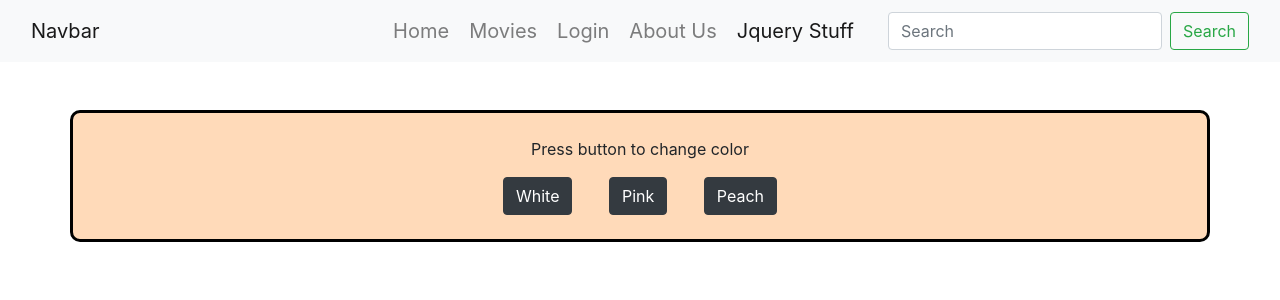
After one commit to MrCreature/CInemaTicket, a PHP site: page /JQuery.html in a window 1280 px wide. The commit adds this page. Shown: the top 300 px of the page. Run offline with PHP 8.4, Linux system fonts and the light colour scheme.

Commit message:
JQuery v1

```diff
--- /dev/null
+++ b/JQuery.html
@@ -0,0 +1,55 @@
+<!DOCTYPE html>
+<html lang="en">
+<head>
+    <meta charset="utf-8">
+    <meta name="viewport" content="width=device-width, initial-scale=1">
+    <title>WELCOME TO SPCINEMA</title>
+    <script src="js/home.js"></script>
+    <link rel="stylesheet" href="https://maxcdn.bootstrapcdn.com/bootstrap/4.3.1/css/bootstrap.min.css">
+    <script src="https://ajax.googleapis.com/ajax/libs/jquery/3.3.1/jquery.min.js"></script>
+    <script src="https://cdnjs.cloudflare.com/ajax/libs/popper.js/1.14.7/umd/popper.min.js"></script>
+    <script src="https://maxcdn.bootstrapcdn.com/bootstrap/4.3.1/js/bootstrap.min.js"></script>
+    <link rel="stylesheet" type="text/css" href="css/home.css">
+    <script>
+
+    </script>
+</head>
+<body>
+<div class="container-fluid custom-nav  bg-light">
+    <nav class="navbar navbar-default navbar-expand-lg navbar-light">
+        <a class="navbar-brand" href="#">Navbar</a>
+        <div class="navbar-collapse">
+            <ul class="navbar-nav ml-auto mr-4">
+                <li class="nav-item">
+                    <a class="nav-link" href="Home.html">Home</a>
+                </li>
+                <li class="nav-item">
+                    <a class="nav-link" href="Movies.html">Movies</a>
+                </li>
+                <li class="nav-item">
+                    <a class="nav-link" href="Login.html">Login</a>
+                </li>
+                <li class="nav-item">
+                    <a class="nav-link" href="AboutUs.html">About Us</a>
+                </li>
+                <li class="nav-item">
+                    <a class="nav-link active" href="#">Jquery Stuff</a>
+                </li>
+            </ul>
+            <form>
+                <div  class="form-inline my-2 my-lg-0">
+                    <input class="form-control mr-sm-2" type="search" placeholder="Search" aria-label="Search">
+                    <button class="btn btn-outline-success my-2 my-sm-0" type="submit">Search</button>
+                </div>
+            </form>
+        </div>
+    </nav>
+</div>
+<div class="my-5 center-content justify-content-center container py-4" style="background-color: peachpuff;border: 3px solid black;border-radius: 10px">
+    <p class="mx-3">Press button to change color</p>
+    <button class="btn btn-dark mx-3">White</button>
+    <button class="btn btn-dark mx-3">Pink</button>
+    <button class="btn btn-dark mx-3">Peach</button>
+</div>
+</body>
+</html>
--- a/css/home.css
+++ b/css/home.css
@@ -3,6 +3,10 @@
 }
 #home-body .cara-container{
     margin : 5px 400px;
+}
+.center-content{
+    text-align: center;
+    align-content: center;
 }
 .custom-card{
     width: 100%;
```
Also changed, not shown: Home.html (+33 -8 lines).
